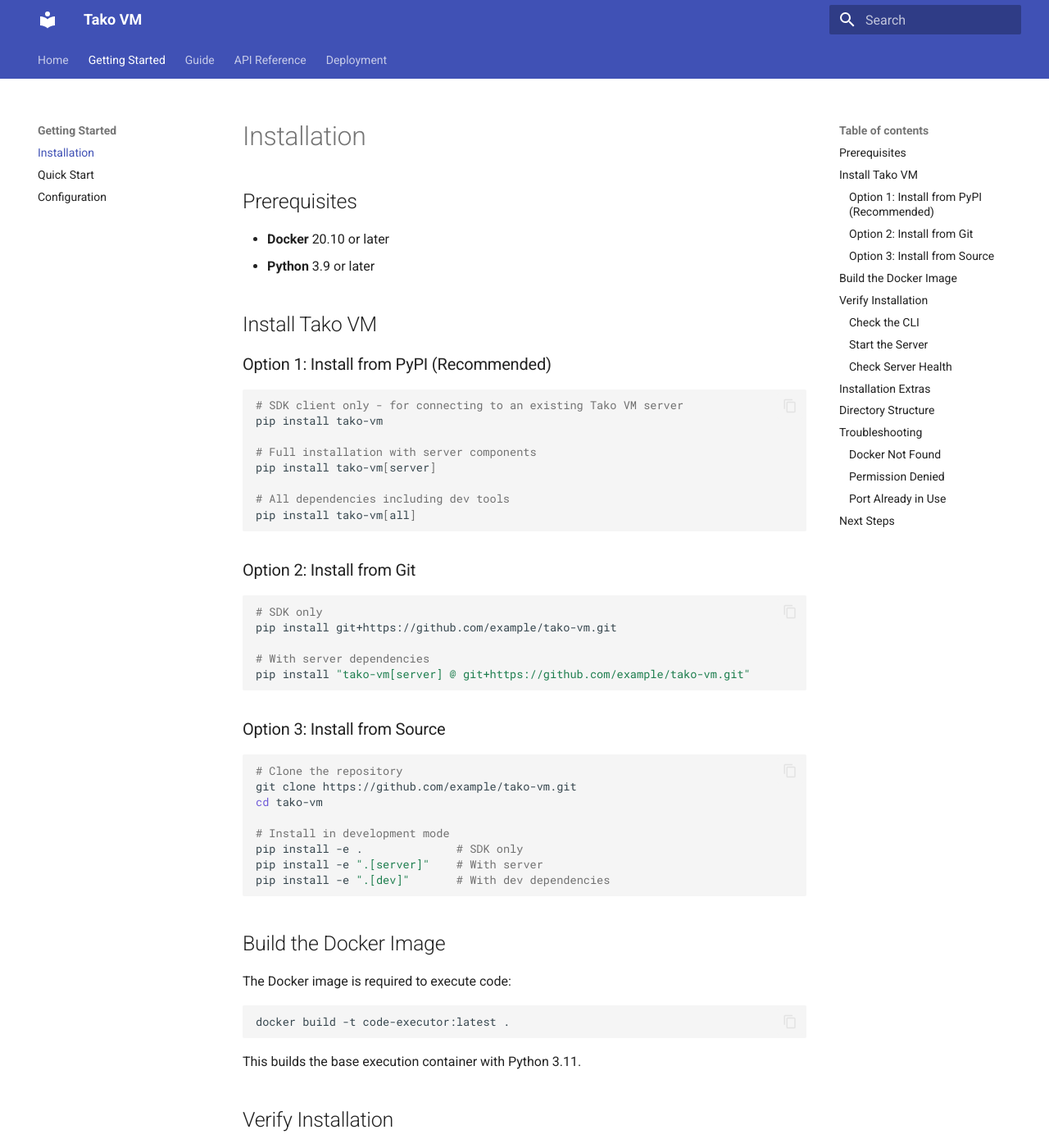
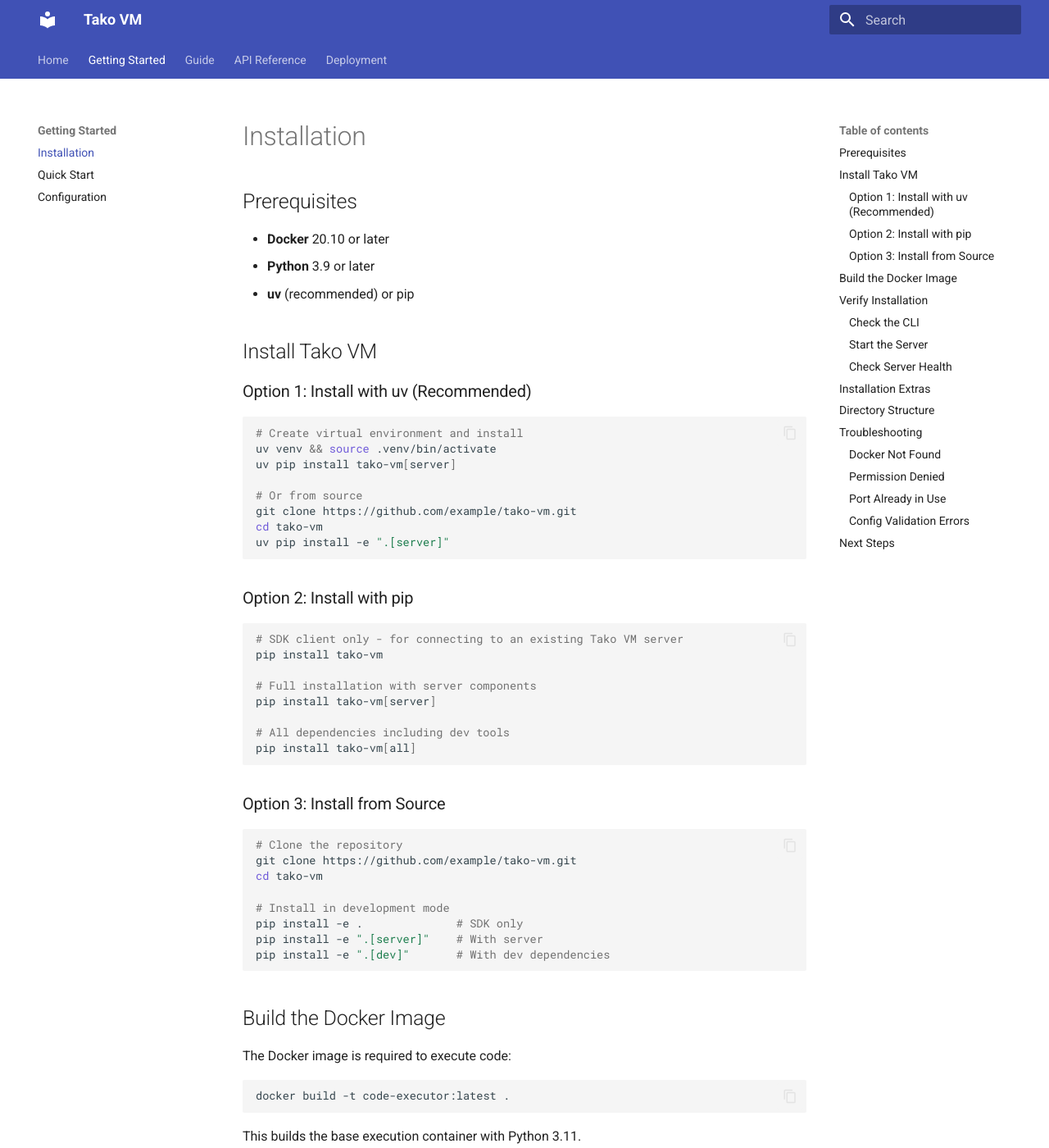
Before and after one commit to outerport/TakoVM, an MkDocs documentation site: the page built from docs/getting-started/installation.md, in a window 1280 px wide and 1400 px high. Shown: the whole window at 82% size. Built offline with MkDocs 1.6.1 and Material for MkDocs 9.7.7, drawn with Linux system fonts in a browser that asks for light colours; some of the changed text lies outside the part shown.

Commit message:
Replace run_server.py references with tako-vm server
- Update scripts to use tako-vm CLI instead of run_server.py
- Add uv support in setup scripts
- Update docs with new CLI commands
- Fix example comment

Co-Authored-By: Claude Opus 4.5 <noreply@anthropic.com>

````diff
--- a/docs/getting-started/installation.md
+++ b/docs/getting-started/installation.md
@@ -4,10 +4,24 @@
 
 - **Docker** 20.10 or later
 - **Python** 3.9 or later
+- **uv** (recommended) or pip
 
 ## Install Tako VM
 
-### Option 1: Install from PyPI (Recommended)
+### Option 1: Install with uv (Recommended)
+
+```bash
+# Create virtual environment and install
+uv venv && source .venv/bin/activate
+uv pip install tako-vm[server]
+
+# Or from source
+git clone https://github.com/example/tako-vm.git
+cd tako-vm
+uv pip install -e ".[server]"
+```
+
+### Option 2: Install with pip
 
 ```bash
 # SDK client only - for connecting to an existing Tako VM server
@@ -18,16 +32,6 @@ pip install tako-vm[server]
 
 # All dependencies including dev tools
 pip install tako-vm[all]
-```
-
-### Option 2: Install from Git
-
-```bash
-# SDK only
-pip install git+https://github.com/example/tako-vm.git
-
-# With server dependencies
-pip install "tako-vm[server] @ git+https://github.com/example/tako-vm.git"
 ```
 
 ### Option 3: Install from Source
@@ -60,14 +64,18 @@ This builds the base execution container with Python 3.11.
 ```bash
 tako-vm version
 # tako-vm 2.0.0
+
+tako-vm --help
+# Shows all available commands
 ```
 
 ### Start the Server
 
 ```bash
 tako-vm server
-# or
-python run_server.py
+# or with options
+tako-vm server --port 9000
+tako-vm --config my-config.yaml server
 ```
 
 ### Check Server Health
@@ -102,14 +110,18 @@ After installation, your directory should look like:
 
 ```
 tako-vm/
-├── tako_vm/           # Main package
-├── examples/          # Usage examples
-├── docs/              # Documentation
-├── scripts/           # Utility scripts
-├── Dockerfile         # Container image
-├── pyproject.toml     # Package configuration
+├── tako_vm/              # Main package
+│   ├── cli.py            # CLI entry point
+│   ├── config.py         # Configuration (Pydantic)
+│   ├── server/           # API server
+│   └── execution/        # Docker execution
+├── examples/             # Usage examples
+├── docs/                 # Documentation
+├── scripts/              # Utility scripts
+├── Dockerfile            # Container image
+├── pyproject.toml        # Package configuration
 ├── tako_vm.yaml.example  # Config template
-└── run_server.py      # Server entry point
+└── demo.sh               # Interactive demo
 ```
 
 ## Troubleshooting
@@ -144,6 +156,18 @@ If port 8000 is busy:
 tako-vm server --port 8001
 ```
 
+### Config Validation Errors
+
+If you get config errors:
+
+```bash
+# Validate your config file
+tako-vm validate my-config.yaml
+
+# Show current configuration
+tako-vm config
+```
+
 ## Next Steps
 
 - Continue to [Quick Start](quickstart.md) to run your first code
````
Also changed, not shown: docs/getting-started/quickstart.md (+6 -2 lines), 3 other files.
